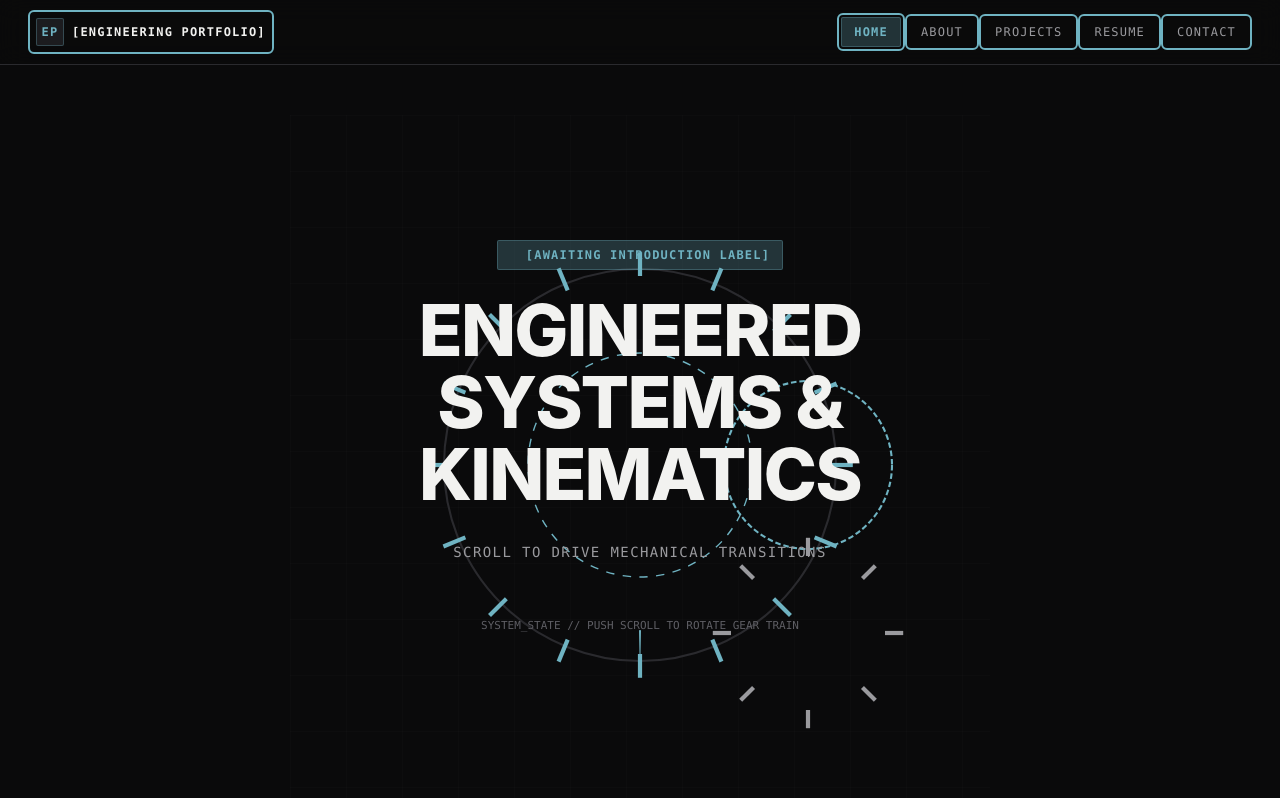
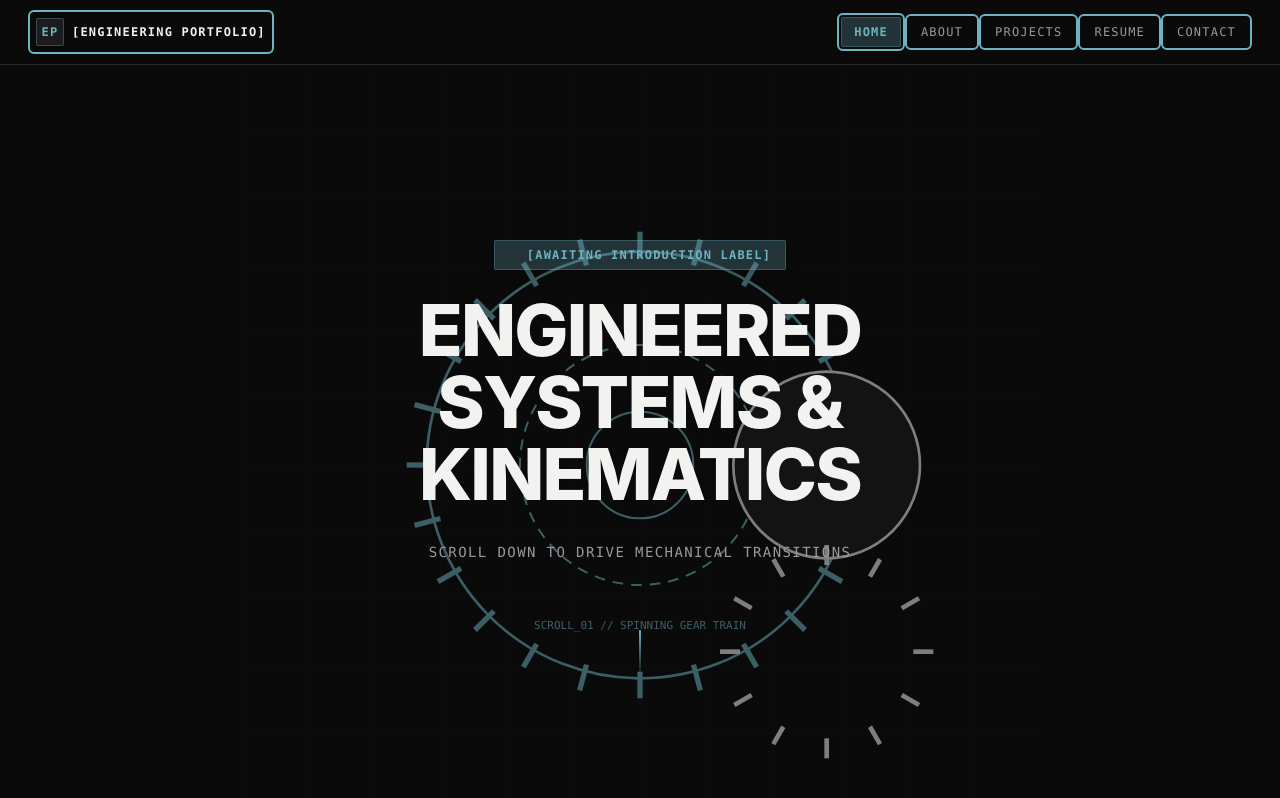
Before and after one commit to thomas-joseph19/Portfolio, a Next.js app: page / in a window 1280 px wide. Shown: the top 798 px of the page. Built offline with nearby package versions, Linux system fonts and the light colour scheme.

Commit message:
feat: increase gear spin velocity and scroll visual feedback

```diff
--- a/components/scenes/Scene01Init.tsx
+++ b/components/scenes/Scene01Init.tsx
@@ -13,65 +13,65 @@ export const Scene01Init: React.FC = () => {
     offset: ["start start", "end start"],
   });
 
-  // Scroll Transforms (0.0 -> 1.0)
-  const gearRotationCW = useTransform(scrollYProgress, [0, 1], [0, 360]);
-  const gearRotationCCW = useTransform(scrollYProgress, [0, 1], [0, -540]); // 1.5 ratio
-  const gridScale = useTransform(scrollYProgress, [0, 1], [1, 1.8]);
-  const reticleRadius = useTransform(scrollYProgress, [0, 0.7], [80, 190]);
-  const opacity = useTransform(scrollYProgress, [0, 0.75, 1], [1, 1, 0]);
-  const textY = useTransform(scrollYProgress, [0, 0.8], [0, -80]);
+  // Fast-reacting scroll transforms (0.0 -> 1.0)
+  const gearRotationCW = useTransform(scrollYProgress, [0, 1], [0, 720]); // 2 full spins
+  const gearRotationCCW = useTransform(scrollYProgress, [0, 1], [0, -1080]); // 3 full spins
+  const gearScale = useTransform(scrollYProgress, [0, 0.5, 1], [1, 1.4, 2.2]);
+  const reticleRadius = useTransform(scrollYProgress, [0, 0.8], [90, 260]);
+  const opacity = useTransform(scrollYProgress, [0, 0.7, 1], [1, 1, 0]);
+  const titleY = useTransform(scrollYProgress, [0, 0.8], [0, -120]);
 
   return (
-    <div ref={containerRef} className="relative h-[220vh] w-full bg-[var(--bg-primary)]">
+    <div ref={containerRef} className="relative h-[250vh] w-full bg-[var(--bg-primary)]">
       {/* Sticky Viewport Container */}
       <div className="sticky top-0 h-screen w-full overflow-hidden flex flex-col justify-center items-center px-4">
-        {/* Background Mechanical Gear Train SVG */}
+        {/* Background Interlocking Spur Gear Train */}
         <motion.div
           style={{
             opacity: prefersReducedMotion ? 0.3 : opacity,
-            scale: prefersReducedMotion ? 1 : gridScale,
+            scale: prefersReducedMotion ? 1 : gearScale,
           }}
           className="absolute inset-0 flex items-center justify-center pointer-events-none"
         >
           <svg
-            className="w-[700px] h-[700px] text-[var(--border-subtle)]"
-            viewBox="0 0 500 500"
+            className="w-[800px] h-[800px] text-[var(--accent)] opacity-50"
+            viewBox="0 0 600 600"
             fill="none"
             xmlns="http://www.w3.org/2000/svg"
             aria-hidden="true"
           >
-            {/* Coordinate Grid Background */}
-            <pattern id="s1-grid" width="40" height="40" patternUnits="userSpaceOnUse">
-              <path d="M 40 0 L 0 0 0 40" stroke="var(--border-subtle)" strokeWidth="0.5" />
+            {/* Background Grid */}
+            <pattern id="s1-grid-large" width="50" height="50" patternUnits="userSpaceOnUse">
+              <path d="M 50 0 L 0 0 0 50" stroke="var(--border-subtle)" strokeWidth="0.75" />
             </pattern>
-            <rect width="100%" height="100%" fill="url(#s1-grid)" opacity="0.3" />
+            <rect width="100%" height="100%" fill="url(#s1-grid-large)" opacity="0.4" />
 
-            {/* Dynamic Reticle Ring */}
+            {/* Dynamic Expanding Crosshair Circle */}
             <motion.circle
-              cx="250"
-              cy="250"
-              r={prefersReducedMotion ? 120 : reticleRadius}
+              cx="300"
+              cy="300"
+              r={prefersReducedMotion ? 140 : reticleRadius}
               stroke="var(--accent)"
-              strokeWidth="1"
-              strokeDasharray="6 6"
+              strokeWidth="1.5"
+              strokeDasharray="8 6"
             />
 
-            {/* Main Driver Gear (Clockwise) */}
+            {/* Driver Gear (Clockwise) */}
             <motion.g
               style={{
                 rotate: prefersReducedMotion ? 0 : gearRotationCW,
-                transformOrigin: "250px 250px",
+                transformOrigin: "300px 300px",
               }}
             >
-              <circle cx="250" cy="250" r="140" stroke="var(--border-subtle)" strokeWidth="1.5" />
-              {/* Gear Teeth Pins */}
-              {Array.from({ length: 16 }).map((_, i) => {
-                const angle = (i * 360) / 16;
+              <circle cx="300" cy="300" r="160" stroke="var(--accent)" strokeWidth="2" />
+              <circle cx="300" cy="300" r="40" stroke="var(--accent)" strokeWidth="1.5" fill="var(--bg-primary)" />
+              {Array.from({ length: 24 }).map((_, i) => {
+                const angle = (i * 360) / 24;
                 const rad = (angle * Math.PI) / 180;
-                const x1 = 250 + 135 * Math.cos(rad);
-                const y1 = 250 + 135 * Math.sin(rad);
-                const x2 = 250 + 152 * Math.cos(rad);
-                const y2 = 250 + 152 * Math.sin(rad);
+                const x1 = 300 + 155 * Math.cos(rad);
+                const y1 = 300 + 155 * Math.sin(rad);
+                const x2 = 300 + 175 * Math.cos(rad);
+                const y2 = 300 + 175 * Math.sin(rad);
                 return (
                   <line
                     key={i}
@@ -80,27 +80,27 @@ export const Scene01Init: React.FC = () => {
                     x2={x2}
                     y2={y2}
                     stroke="var(--accent)"
-                    strokeWidth="3"
+                    strokeWidth="4"
                   />
                 );
               })}
             </motion.g>
 
-            {/* Interlocking Pinion Gear (Counter-Clockwise at (370, 250)) */}
+            {/* Driven Pinion Gear (Counter-Clockwise) */}
             <motion.g
               style={{
                 rotate: prefersReducedMotion ? 0 : gearRotationCCW,
-                transformOrigin: "370px 250px",
+                transformOrigin: "440px 300px",
               }}
             >
-              <circle cx="370" cy="250" r="60" stroke="var(--accent)" strokeWidth="1.5" strokeDasharray="4 2" />
-              {Array.from({ length: 8 }).map((_, i) => {
-                const angle = (i * 360) / 8;
+              <circle cx="440" cy="300" r="70" stroke="var(--text-primary)" strokeWidth="2" fill="var(--surface-graphite)" />
+              {Array.from({ length: 12 }).map((_, i) => {
+                const angle = (i * 360) / 12;
                 const rad = (angle * Math.PI) / 180;
-                const x1 = 370 + 55 * Math.cos(rad);
-                const y1 = 370 + 55 * Math.sin(rad);
-                const x2 = 370 + 68 * Math.cos(rad);
-                const y2 = 370 + 68 * Math.sin(rad);
+                const x1 = 440 + 65 * Math.cos(rad);
+                const y1 = 440 + 65 * Math.sin(rad);
+                const x2 = 440 + 80 * Math.cos(rad);
+                const y2 = 440 + 80 * Math.sin(rad);
                 return (
                   <line
                     key={i}
@@ -108,8 +108,8 @@ export const Scene01Init: React.FC = () => {
                     y1={y1}
                     x2={x2}
                     y2={y2}
-                    stroke="var(--text-secondary)"
-                    strokeWidth="3"
+                    stroke="var(--text-primary)"
+                    strokeWidth="3.5"
                   />
                 );
               })}
@@ -121,12 +121,12 @@ export const Scene01Init: React.FC = () => {
         <motion.div
           style={{
             opacity: prefersReducedMotion ? 1 : opacity,
-            y: prefersReducedMotion ? 0 : textY,
+            y: prefersReducedMotion ? 0 : titleY,
           }}
           className="relative z-10 text-center space-y-6 max-w-3xl"
         >
-          <div className="inline-flex items-center gap-2 px-3 py-1.5 rounded-[var(--radius-sm)] border border-[var(--border-accent)] bg-[var(--accent-dim)]">
-            <span className="h-2 w-2 rounded-full bg-[var(--accent)] animate-ping" />
+          <div className="inline-flex items-center gap-2 px-3.5 py-1.5 rounded-[var(--radius-sm)] border border-[var(--border-accent)] bg-[var(--accent-dim)] shadow-lg">
+            <span className="h-2.5 w-2.5 rounded-full bg-[var(--accent)] animate-ping" />
             <span className="mono-label text-xs font-semibold text-[var(--accent)] tracking-wider">
               [AWAITING INTRODUCTION LABEL]
             </span>
@@ -137,12 +137,12 @@ export const Scene01Init: React.FC = () => {
           </h1>
 
           <p className="mono-label text-xs sm:text-sm text-[var(--text-secondary)] tracking-widest pt-2">
-            SCROLL TO DRIVE MECHANICAL TRANSITIONS
+            SCROLL DOWN TO DRIVE MECHANICAL TRANSITIONS
           </p>
 
           <div className="pt-8 flex justify-center">
-            <div className="flex flex-col items-center gap-2 text-[var(--text-muted)] font-mono text-[11px]">
-              <span>SYSTEM_STATE // PUSH SCROLL TO ROTATE GEAR TRAIN</span>
+            <div className="flex flex-col items-center gap-2 text-[var(--accent)] font-mono text-[11px]">
+              <span className="animate-pulse">SCROLL_01 // SPINNING GEAR TRAIN</span>
               <div className="w-0.5 h-12 bg-gradient-to-b from-[var(--accent)] to-transparent animate-bounce" />
             </div>
           </div>
```
